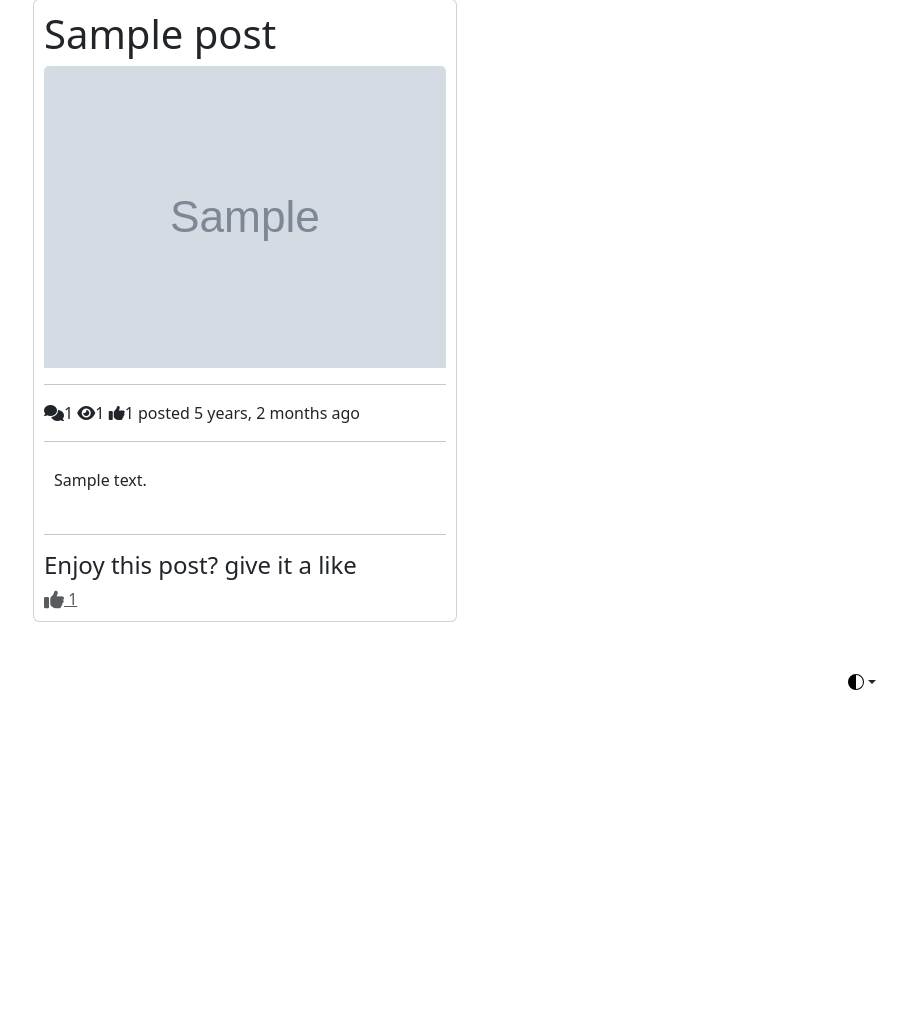
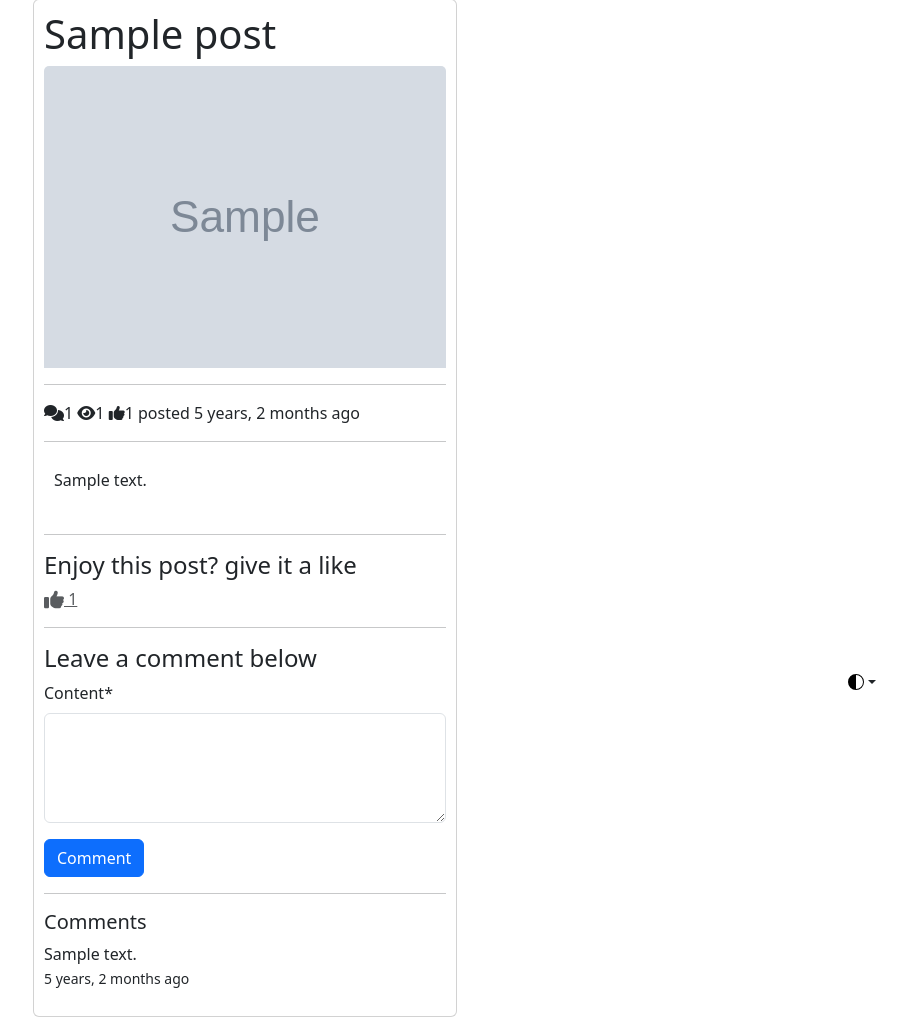
Before and after one commit to JesusZamora20/BlogDjango, a Django app: a page that uses blog/templates/posts/post_detail.html in a window 1320 px wide; the page is wider, and only the part inside the window is pictured. Shown: the part 81-1098 px from the top of that part, without its empty margins (415-1320 px from the left). Before the commit the page ends 771 px from the top of that part, so only its background shows below. Run offline with Django 5.2, Linux system fonts and the light colour scheme; a user stored in the database is signed in; tables that the repository leaves empty hold one stand-in row (values such as "Sample post"); grey boxes marked "Sample" are stand-in pictures; some libraries are stand-ins or nearby versions.

Commit message:
making comment section works

```diff
--- a/blog/blog/settings.py
+++ b/blog/blog/settings.py
@@ -30,8 +30,12 @@ INSTALLED_APPS = [
     'allauth.account',
     # Optional -- requires install using `django-allauth[socialaccount]`.
     'allauth.socialaccount',
+    'crispy_forms',
+    'crispy_bootstrap4',
     'posts',
 ]
+
+CRISPY_TEMPLATE_PACK = 'bootstrap4'
 
 MIDDLEWARE = [
     'django.middleware.security.SecurityMiddleware',
--- a/blog/posts/forms.py
+++ b/blog/posts/forms.py
@@ -1,7 +1,15 @@
 from django import forms
-from .models import Post
+from .models import Post, Comment
 
 class PostForm(forms.ModelForm):
     class Meta:
         model = Post
         fields = ("__all__")
+
+class CommentForm(forms.ModelForm):
+    content = forms.CharField(required=True, widget=forms.Textarea(attrs={
+        "rows":4
+    }))
+    class Meta:
+        model = Comment
+        fields = ("content",)
--- a/blog/posts/models.py
+++ b/blog/posts/models.py
@@ -26,6 +26,10 @@ class Post(models.Model):
 
     def get_absolute_url(self):
         return reverse("detail", kwargs={"slug": self.slug})
+
+    @property
+    def comments(self):
+        return self.comment_set.all()
 
     @property
     def get_comment_count(self):
--- a/blog/posts/views.py
+++ b/blog/posts/views.py
@@ -1,13 +1,31 @@
 from django.shortcuts import render, get_object_or_404, redirect
 from django.views. generic import ListView, DetailView, CreateView, UpdateView, DeleteView
 from .models import Post, Comment, PostView, Like
-from .forms import PostForm
+from .forms import PostForm, CommentForm
 
 class PostListView(ListView):
     model = Post
 
 class PostDetailView(DetailView):
     model = Post
+
+    def post(self, *args, **kwargs):
+        form = CommentForm(self.request.POST)
+        if form.is_valid():
+            post = self.get_object()
+            comment = form.instance
+            comment.user = self.request.user
+            comment.post = post
+            comment.save()
+            return redirect("detail", slug=post.slug)
+        return redirect("detail", slug=self.get_object().slug)
+
+    def get_context_data(self, **kwargs):
+        context = super().get_context_data(**kwargs)
+        context.update({
+            'form': CommentForm()
+        })
+        return context
 
     def get_object(self, **kwargs):
         object = super().get_object(**kwargs)
--- a/blog/templates/posts/post_detail.html
+++ b/blog/templates/posts/post_detail.html
@@ -1,4 +1,5 @@
 {% extends "base.html" %}
+{% load crispy_forms_tags %}
 
 {% block content %}
     <div class="row">
@@ -27,11 +28,33 @@
 
         <div>
             <h4>Enjoy this post? give it a like</h4>
-
             <a class="text-muted" href="{{ object.get_like_url }}">
                 <i class="fas fa-thumbs-up fa-lg"></i>
                 {{ object.get_like_count }}
             </a>
+
+            <hr/>
+
+            {% if request.user.is_authenticated %}
+                <h4>Leave a comment below</h4>
+                <form method="POST">
+                    {% csrf_token %}
+                    {{ form|crispy }}
+                    <button type="submit" class="btn btn-primary">Comment</button>
+                </form>
+                <hr/>
+                <h5>Comments</h5>
+                {% for comment in object.comments %}
+                    <div>
+                        <p>{{ comment.content }}
+                        <br />
+                        <small> {{ comment.timestamp|timesince }} ago</small>
+                        </p>
+                    </div>
+                {% endfor %}
+            {% else %}
+            <a href="{% url 'account_login' %}" class="btn btn-primary btn-block">Login to comment</a>
+            {% endif %}
         </div>
     </div>
     </div>
--- a/blog/templates/posts/post_form.html
+++ b/blog/templates/posts/post_form.html
@@ -1,11 +1,12 @@
 {% extends "base.html" %}
+{% load crispy_forms_tags %}
 
 {% block content %}
     <div class="container">
         <h1>This is the {{ view_type }} view </h1>
         <form method="POST" enctype="multipart/form-data">
             {% csrf_token %}
-            {{ form.as_p }}
+            {{ form|crispy }}
             <button class = "btn btn-primary" type="submit">{{ view_type }}</button>
         </form>
     </div>
```
